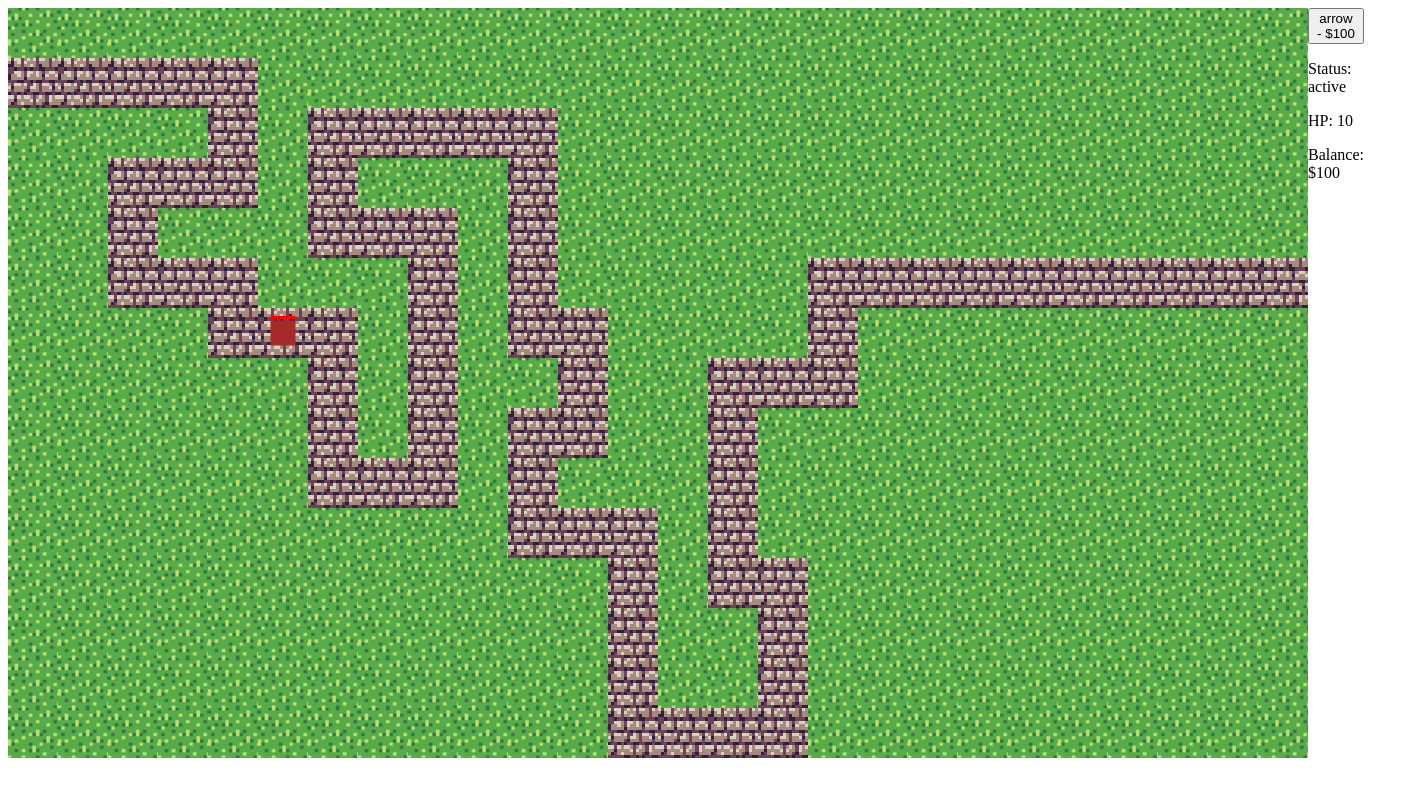
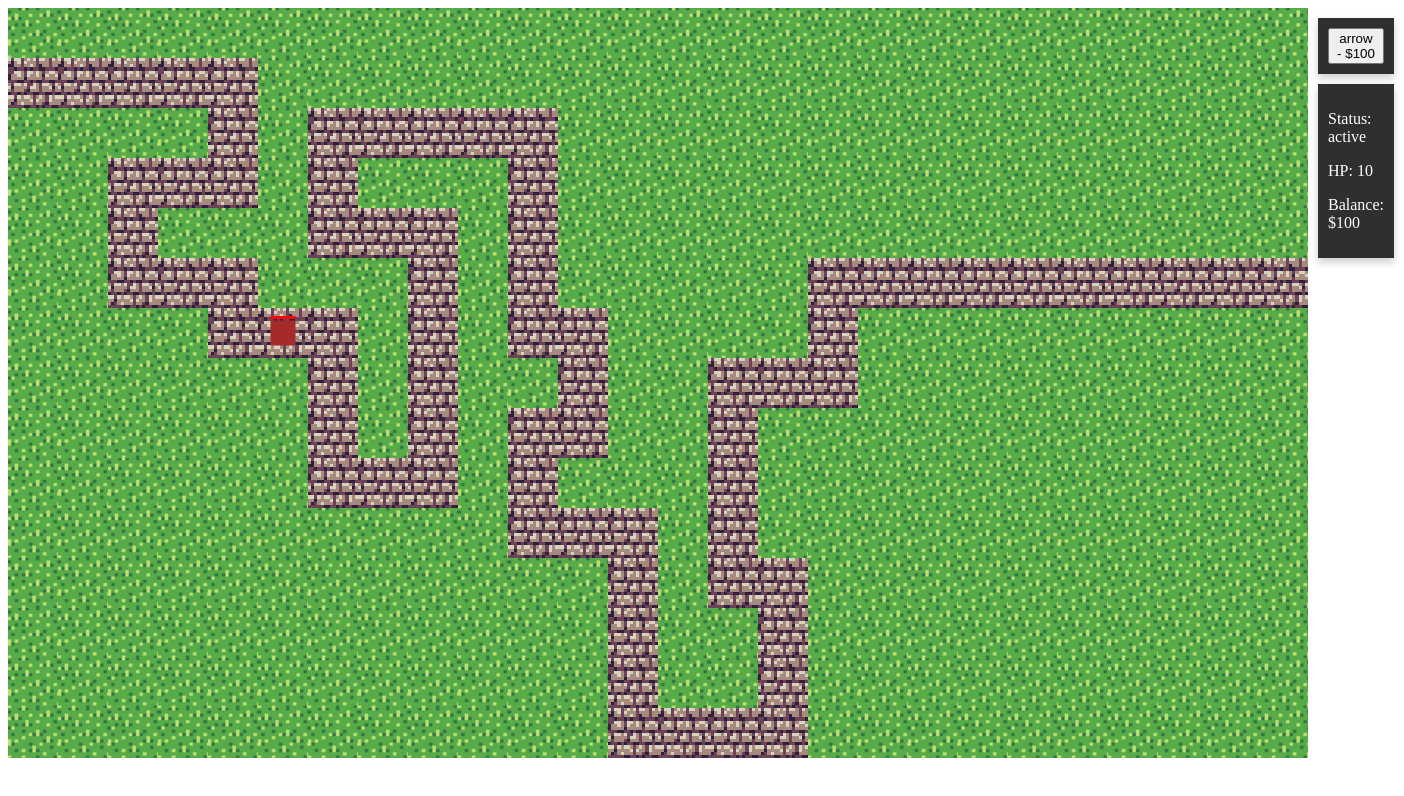
Before and after one commit to alex1431999/tower-defense, a website with bundled scripts: page index.html in a window 1280 px wide. Shown: the whole page, 1404 px wide, since content can reach past the window. Built offline with nearby package versions, Linux system fonts and the light colour scheme.

Commit message:
feat: add cards

```diff
--- a/index.html
+++ b/index.html
@@ -1,9 +1,34 @@
-<div style="display: flex; justify-content: space-between">
+<div style=" display: flex; justify-content: space-between">
     <canvas id="canvas"></canvas>
     <div>
-        <tower-selector></tower-selector>
-        <game-state id="state"/>
+        <div class="card">
+            <div class="card__content">
+                <tower-selector></tower-selector>
+            </div>
+        </div>
+        <div class="card">
+            <div class="card__content">
+                <game-state id="state"/>
+            </div>
+        </div>
     </div>
 </div>
 
 <script type="module" src="./dist/index.js"></script>
+
+<style>
+    .card {
+        display: flex;
+        padding: 10px;
+        box-shadow: 0 4px 8px 0 rgba(0, 0, 0, 0.2);
+        transition: 0.3s;
+        background-color: RGB(47, 47, 47);
+        margin: 10px;
+        color: white;
+    }
+
+    .card__content {
+        margin-left: auto;
+        margin-right: auto;
+    }
+</style>
```
